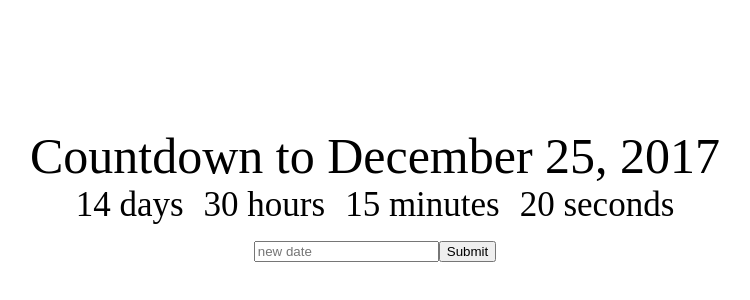
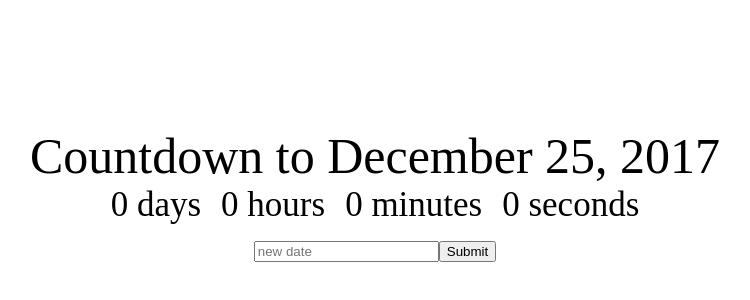
Before and after one commit to joshgressman/countdownApp-in-React, a React (Create React App) app: page / in a window 1280 px wide. Shown: the part 126-426 px from the top of the page, without its empty margins (265-1015 px from the left). Built offline with nearby package versions, Linux system fonts and the light colour scheme.

Commit message:
added class

```diff
--- a/src/App.jsx
+++ b/src/App.jsx
@@ -1,4 +1,5 @@
 import React, { Component} from 'react';
+import Clock from './Clock';
 import './App.css';
 //component is a reusable piece on the ui
 class App extends Component {
@@ -19,10 +20,7 @@
     <div className='App'>
       <div className='App-title' >Countdown to {this.state.deadline}</div>
       <div>
-        <div className="Clock-days">14 days</div>
-        <div className="Clock-hours">30 hours</div>
-        <div className="Clock-min">15 minutes</div>
-        <div className="Clock-sec">20 seconds</div>
+        <Clock/>
       </div>
       <input placeholder='new date' onChange={event => this.setState({newDeadline: event.target.value})}/>
       <button onClick={() => this.changeDeadline()}>Submit</button>
--- a/src/Clock.jsx
+++ b/src/Clock.jsx
@@ -0,0 +1,27 @@
+import React, { Component} from 'react';
+import './App.css';
+
+class Clock extends Component {
+  constructor(props){
+    super(props);
+    this.state = {
+      days: 0,
+      hours: 0,
+      min: 0,
+      sec: 0
+    }
+  }
+
+  render() {
+    return (
+      <div>
+        <div className="Clock-days">{this.state.days} days</div>
+        <div className="Clock-hours">{this.state.hours} hours</div>
+        <div className="Clock-min">{this.state.min} minutes</div>
+        <div className="Clock-sec">{this.state.sec} seconds</div>
+      </div>
+    )
+  }
+}
+
+export default Clock;
```
